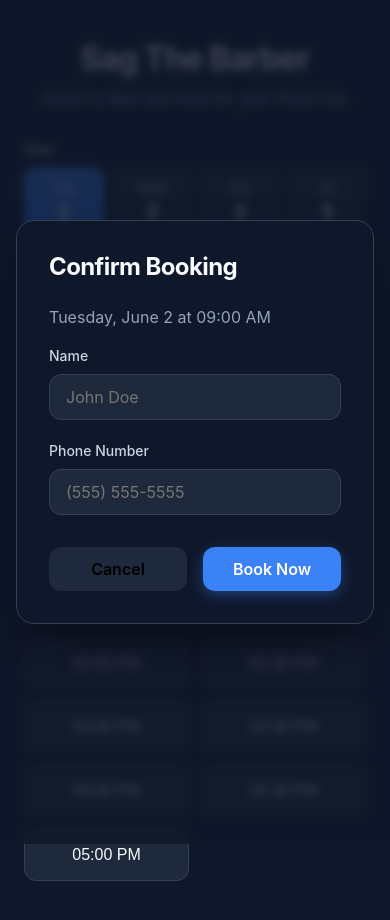
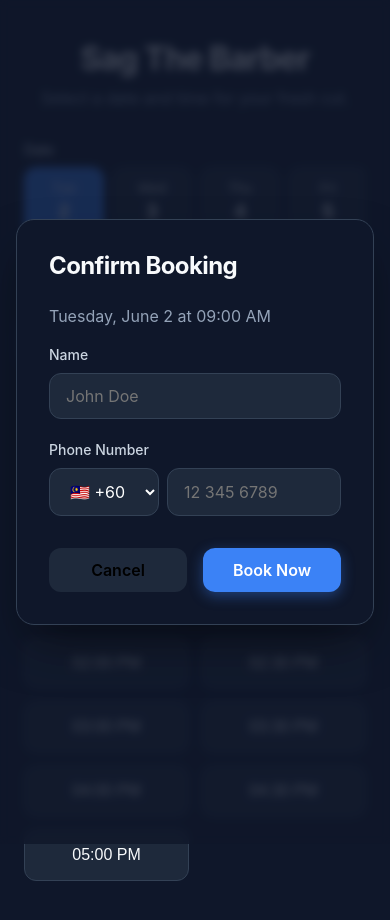
Before and after one commit to andrewkannan/thebarber, a Next.js app: page / in a window 390 px wide. Both pictures are taken after a click on the button "09:00 AM". Shown: the top 920 px of the page. Built offline with nearby package versions, Linux system fonts and the light colour scheme; no server answers; the database is empty.

Commit message:
Add country code selection for phone numbers

```diff
--- a/src/app/page.js
+++ b/src/app/page.js
@@ -27,6 +27,7 @@ export default function Home() {
 
   const [showModal, setShowModal] = useState(false);
   const [name, setName] = useState('');
+  const [countryCode, setCountryCode] = useState('+60');
   const [phone, setPhone] = useState('');
   const [isSubmitting, setIsSubmitting] = useState(false);
   const [success, setSuccess] = useState(false);
@@ -67,7 +68,7 @@ export default function Home() {
         headers: { 'Content-Type': 'application/json' },
         body: JSON.stringify({
           name,
-          phone,
+          phone: `${countryCode} ${phone}`,
           date_string: selectedDate,
           time_slot: selectedSlot
         })
@@ -167,14 +168,26 @@ export default function Home() {
                 </div>
                 <div className="form-group">
                   <label className="form-label">Phone Number</label>
+                  <div style={{ display: 'flex', gap: '0.5rem' }}>
+                    <select
+                      className="form-input"
+                      style={{ width: 'auto', paddingRight: '1rem', cursor: 'pointer' }}
+                      value={countryCode}
+                      onChange={(e) => setCountryCode(e.target.value)}
+                    >
+                      <option value="+60">🇲🇾 +60</option>
+                      <option value="+65">🇸🇬 +65</option>
+                    </select>
                     <input
                       type="tel"
                       className="form-input"
-                    placeholder="(555) 555-5555"
+                      style={{ flex: 1 }}
+                      placeholder="12 345 6789"
                       value={phone}
                       onChange={(e) => setPhone(e.target.value)}
                       required
                     />
+                  </div>
                 </div>
                 {error && <p style={{ color: 'var(--danger)', marginBottom: '1rem', fontSize: '0.875rem' }}>{error}</p>}
                 <div style={{ display: 'flex', gap: '1rem', marginTop: '2rem' }}>
```
Lines whose indentation alone changed are shown as unchanged.
